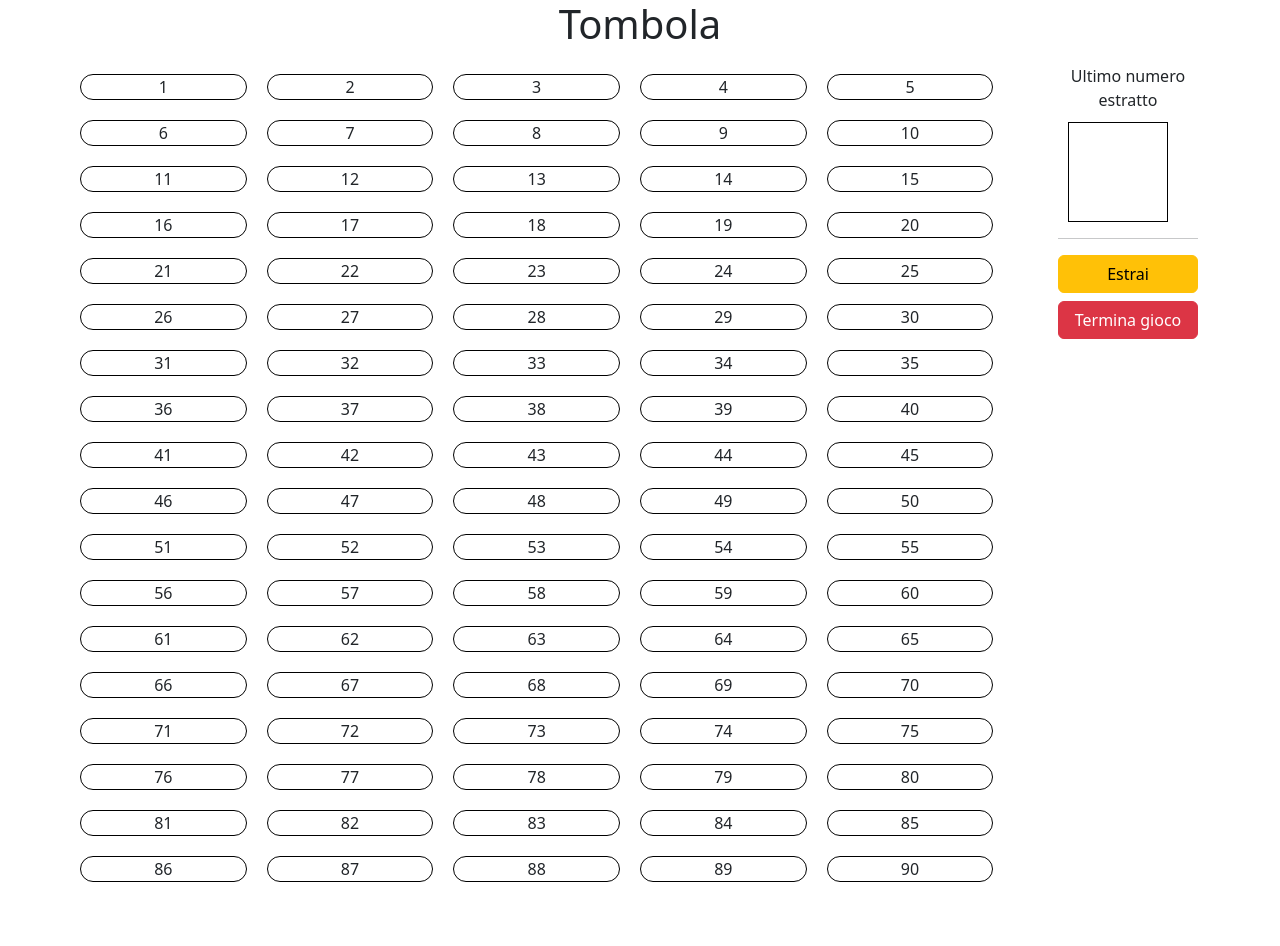
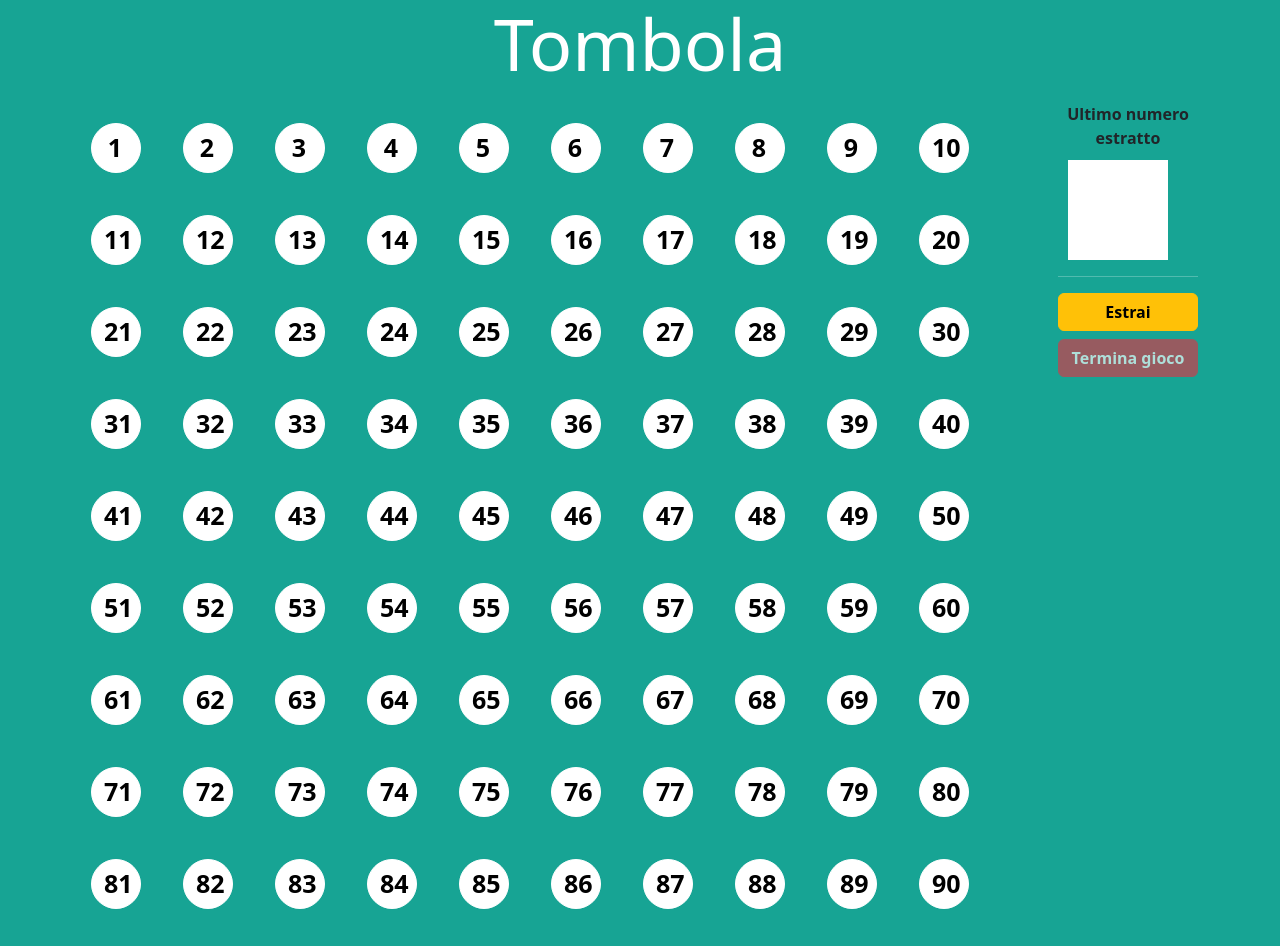
Before and after one commit to FrancescoGiommi/web-tombola, a React (Vite) app: page / in a window 1280 px wide. Before the commit the page ends 908 px from the top, so only its background shows below. Built offline with nearby package versions, Linux system fonts and the light colour scheme.

Commit message:
Add function handleEndsGame and css

```diff
--- a/src/assets/css/index.css
+++ b/src/assets/css/index.css
@@ -1,12 +1,33 @@
+body {
+  background-color: #17a494;
+}
+
+.title {
+  color: white;
+}
 .numbers {
-  border: 1px solid black;
-  border-radius: 20px;
-  margin: 10px;
+  color: black;
+  border: 1px solid white;
+  border-radius: 60px;
+  margin: 21px;
+  width: 50px;
+  height: 50px;
+  text-align: center;
+  padding-top: 5px;
+  background-color: white;
+  font-size: 25px;
+  padding-right: 14px;
 }
 
 .extract-number {
-  border: 1px solid black;
+  border: 1px solid white;
   height: 100px;
   width: 100px;
   margin: 10px;
+  font-size: 60px;
+  background-color: white;
 }
+
+hr {
+  color: white;
+}
--- a/src/components/Header.jsx
+++ b/src/components/Header.jsx
@@ -1,7 +1,9 @@
 export default function Header() {
   return (
     <>
-      <h1 className="text-center">Tombola</h1>
+      <h1 className="title display-2 text-center">
+        <strong>Tombola</strong>
+      </h1>
     </>
   );
 }
--- a/src/components/Main.jsx
+++ b/src/components/Main.jsx
@@ -18,7 +18,8 @@ export default function Main() {
   const handleExtractNumber = () => {
     /* Controllo se i numeri sono usciti tutti */
     if (extractedNumbers.length === numbers.length) {
-      return alert("Hai estratto tutti i numeri!");
+      alert("Hai estratto tutti i numeri! Gioco Terminato!");
+      return setExtractedNumbers([]), setCurrentNumber(null);
     }
 
     let randomNumber;
@@ -32,6 +33,12 @@ export default function Main() {
     console.log(`Hai estratto il numero ${extractedNumber}`);
   };
 
+  /* Funzione per terminare il gioco */
+  const handleEndsGame = () => {
+    alert("Gioco Terminato! Hai fatto Tombola!");
+    setCurrentNumber(null);
+    setExtractedNumbers([]);
+  };
   return (
     <>
       <div className="row d-flex" style={{ maxWidth: "1000px" }}>
@@ -42,23 +49,29 @@ export default function Main() {
               extractedNumbers.includes(number) ? "text-bg-danger" : ""
             }`}
           >
-            {number}
+            <strong>{number}</strong>
           </div>
         ))}
       </div>
       <div style={{ maxWidth: "320px" }}>
-        <div>Ultimo numero estratto</div>
-        <div className="extract-number">{currentNumber}</div>
+        <div>
+          <strong>Ultimo numero estratto</strong>
+        </div>
+        <div className="extract-number ">
+          <strong>{currentNumber}</strong>
+        </div>
         <hr />
         <div className="d-flex flex-column gap-2">
           <button className="btn btn-warning" onClick={handleExtractNumber}>
-            Estrai
+            <strong>Estrai</strong>
           </button>
           <button
-            className="btn btn-danger"
-            onClick={() => alert("Gioco terminato!")}
+            className={`btn btn-danger ${
+              extractedNumbers.length < 15 ? "disabled" : "able"
+            }`}
+            onClick={handleEndsGame}
           >
-            Termina gioco
+            <strong>Termina gioco</strong>
           </button>
         </div>
       </div>
```
